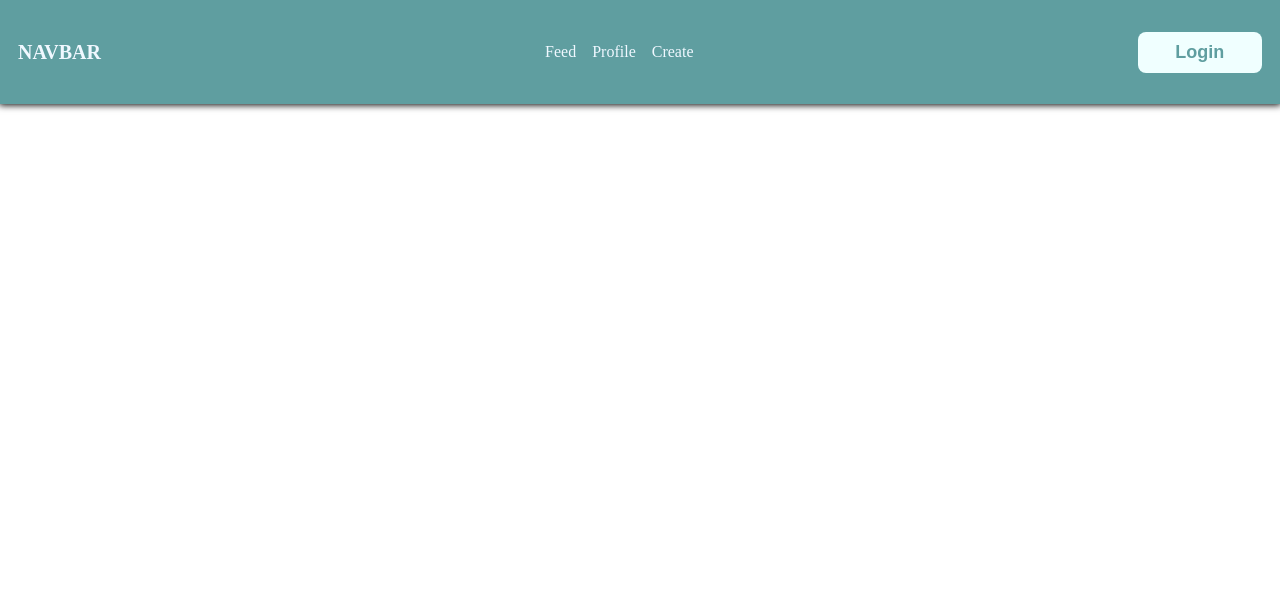
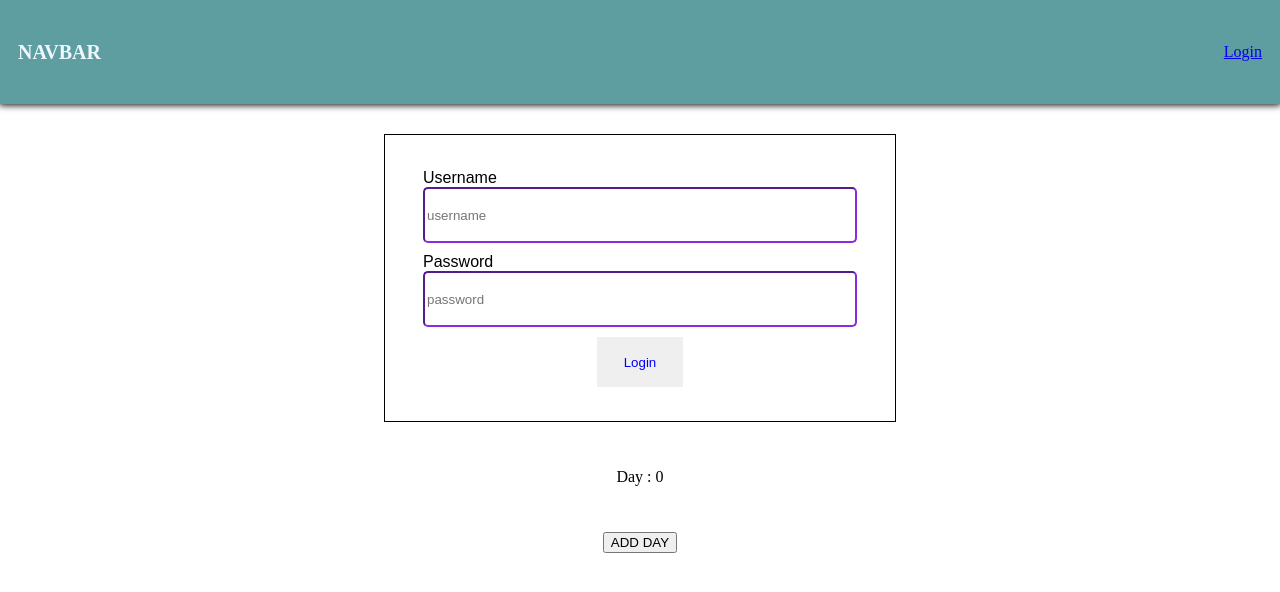
Before and after one commit to chtk05/first-react-app, a React (Vite) app: page /login in a window 1280 px wide. Shown: the top 592 px of the page. Built offline with nearby package versions, Linux system fonts and the light colour scheme.

Commit message:
context-everything

```diff
--- a/src/App.tsx
+++ b/src/App.tsx
@@ -6,17 +6,29 @@ import Home from './pages/Home'
 import Profile from './pages/Profile'
 import Create from './pages/Create'
 import PostDetail from './pages/PostDetail'
+import Login from './pages/Login'
+import { useAuth } from './providers/AuthProvider'
+import GuardedRoute from './guard/GuardedRoute'
 
 function App() {
+  const { isLoggedIn } = useAuth()
   return (
     <div className="App">
       <Navbar />
 
       <Routes>
         <Route path="/" element={<Home />} />
-        <Route path="/profile" element={<Profile />} />
-        <Route path="/create" element={<Create />} />
-        <Route path="/post/:id" element={<PostDetail />}></Route>
+
+        <Route path="/post/:id" element={<PostDetail />} />
+
+        <Route element={<GuardedRoute isRouteAccessible={isLoggedIn} redirectRoute="/login" />}>
+          <Route path="/profile" element={<Profile />} />
+          <Route path="/create" element={<Create />} />
+        </Route>
+
+        <Route element={<GuardedRoute isRouteAccessible={!isLoggedIn} redirectRoute="/" />}>
+          <Route path="/login" element={<Login />} />
+        </Route>
       </Routes>
     </div>
   )
--- a/src/component/Greeting.tsx
+++ b/src/component/Greeting.tsx
@@ -1,12 +1,9 @@
 import { useState } from 'react'
 import classes from './Greeting.module.css'
+import { useAuth } from '../providers/AuthProvider'
 
-interface IGreetYou {
-  name: string
-  isLoggedIn: boolean
-}
-
-const Greeting = ({ name, isLoggedIn }: IGreetYou) => {
+const Greeting = () => {
+  const { username } = useAuth()
   // const { name, msg } = props
   const [greetingMsg, setGreeting] = useState<string>('Hello Joo')
   const handleC = () => {
@@ -18,7 +15,7 @@ const Greeting = ({ name, isLoggedIn }: IGreetYou) => {
       <div className={classes.card}>
         <h4>{greetingMsg}</h4>
 
-        <p>{isLoggedIn ? name : 'UNKNOWN'}</p>
+        <p>{username}</p>
       </div>
       <button onClick={handleC}>Change text here...</button>
     </>
--- a/src/component/Navbar.module.css
+++ b/src/component/Navbar.module.css
@@ -20,6 +20,8 @@
   font-size: 18px;
   color: cadetblue;
   font-weight: bolder;
+  text-decoration: none;
+  text-align: center;
 }
 
 .btn1:hover {
--- a/src/component/Navbar.tsx
+++ b/src/component/Navbar.tsx
@@ -1,12 +1,18 @@
+import { Link } from 'react-router-dom'
 import navs from './Navbar.module.css'
 import { NavLink } from 'react-router-dom'
+import { useAuth } from '../providers/AuthProvider'
 
 const Navbar = () => {
+  const { isLoggedIn, logout } = useAuth()
+
   return (
     <div className={navs.navcard}>
       <h4 className={navs.title}> NAVBAR</h4>
 
       <div className={navs.menu}>
+        {isLoggedIn ? (
+          <>
             <NavLink className={({ isActive }) => (isActive ? navs.active : navs.inactive)} to="/">
               Feed
             </NavLink>
@@ -16,10 +22,12 @@ const Navbar = () => {
             <NavLink className={({ isActive }) => (isActive ? navs.active : navs.inactive)} to="/create">
               Create
             </NavLink>
+            <button onClick={logout}>Logout</button>
+          </>
+        ) : (
+          <Link to="/login">Login</Link>
+        )}
       </div>
-      <button type="submit" className={navs.btn1}>
-        Login
-      </button>
     </div>
   )
 }
--- /dev/null
+++ b/src/guard/GuardedRoute.tsx
@@ -0,0 +1,12 @@
+import { Navigate, Outlet } from 'react-router-dom'
+
+interface IGuardRouteProps {
+  isRouteAccessible: boolean
+  redirectRoute: string
+}
+
+const GuardedRoute = ({ isRouteAccessible, redirectRoute }: IGuardRouteProps) => {
+  return isRouteAccessible ? <Outlet /> : <Navigate to={redirectRoute} replace />
+}
+
+export default GuardedRoute
--- a/src/main.tsx
+++ b/src/main.tsx
@@ -3,11 +3,14 @@ import ReactDOM from 'react-dom/client'
 import App from './App.tsx'
 import './index.css'
 import { BrowserRouter } from 'react-router-dom'
+import AuthProvider from './providers/AuthProvider.tsx'
 
 ReactDOM.createRoot(document.getElementById('root')!).render(
   <React.StrictMode>
     <BrowserRouter>
-      <App />
+      <AuthProvider>
+        <App />
+      </AuthProvider>
     </BrowserRouter>
   </React.StrictMode>,
 )
--- a/src/pages/Home.tsx
+++ b/src/pages/Home.tsx
@@ -1,9 +1,13 @@
 import Post from '../component/Post'
 import usePosts from '../hooks/usePosts'
+import { useAuth } from '../providers/AuthProvider'
 import classes from './Home.module.css'
 
 const Home = () => {
   const { posts } = usePosts()
+  const { isLoggedIn } = useAuth()
+
+  console.log('from home:', isLoggedIn)
   return (
     <div className={classes.feedContainer}>
       {posts &&
--- /dev/null
+++ b/src/pages/Login.module.css
@@ -0,0 +1,30 @@
+.loginForm {
+  width: 40%;
+  height: auto;
+  display: flex;
+  flex-direction: column;
+  justify-content: space-between;
+  box-sizing: border-box;
+  border: 1px solid;
+  padding: 34px 38px;
+  font-family: Arial, Helvetica, sans-serif;
+}
+
+.items {
+  border-color: blueviolet;
+  border-radius: 5px;
+  width: auto;
+  height: 50px;
+  margin-bottom: 10px;
+}
+.loginBtn {
+  border-style: none;
+  color: blue;
+  width: 20%;
+  height: 50px;
+  margin: auto;
+  display: flex;
+  justify-content: center;
+
+  cursor: pointer;
+}
--- /dev/null
+++ b/src/pages/Login.tsx
@@ -0,0 +1,50 @@
+import { FormEvent, useState } from 'react'
+import { useAuth } from '../providers/AuthProvider'
+import { useNavigate } from 'react-router-dom'
+import classes from './Login.module.css'
+
+const Login = () => {
+  const { login } = useAuth()
+  const navigate = useNavigate()
+  const [num, setNumclick] = useState(0)
+  const [username, setUsername] = useState<string>('')
+  const [password, setPassword] = useState<string>('')
+  const handleSubmit = async (e: FormEvent) => {
+    e.preventDefault()
+    try {
+      await login(username, password)
+      navigate('/')
+    } catch (err) {
+      console.log(err)
+    }
+  }
+  const setNum = () => {
+    setNumclick(num + 5)
+  }
+
+  return (
+    <>
+      <form onSubmit={handleSubmit} className={classes.loginForm}>
+        <label> Username </label>
+        <input
+          type="text"
+          className={classes.items}
+          placeholder="username"
+          onChange={(e) => setUsername(e.target.value)}
+        />
+        <label>Password</label>
+        <input
+          type="password"
+          className={classes.items}
+          placeholder="password"
+          onChange={(e) => setPassword(e.target.value)}
+        />
+        <input type="submit" className={classes.loginBtn} value="Login" />
+      </form>
+      <p>Day : {num}</p>
+      <button onClick={setNum}>ADD DAY</button>
+    </>
+  )
+}
+
+export default Login
--- a/src/pages/Profile.tsx
+++ b/src/pages/Profile.tsx
@@ -2,7 +2,7 @@ import Greeting from '../component/Greeting'
 const Profile = () => {
   return (
     <div>
-      <Greeting name="PARN" msg="Hello" isLoggedIn={true} />
+      <Greeting />
     </div>
   )
 }
--- /dev/null
+++ b/src/providers/AuthProvider.tsx
@@ -0,0 +1,54 @@
+import { ReactNode, createContext, useContext, useState } from 'react'
+import { CredentialDTO, LoginDTO } from '../types/dto'
+import axios from 'axios'
+import { useNavigate } from 'react-router-dom'
+
+interface IAuthProviderProps {
+  children: ReactNode
+}
+interface IAuthContextType {
+  isLoggedIn: boolean
+  username: string | null
+  login: (username: string, password: string) => Promise<void>
+  logout: () => void
+}
+
+const AuthContext = createContext<IAuthContextType | null>(null)
+export const useAuth = () => {
+  const context = useContext(AuthContext)
+  if (!context) throw new Error('useAuth must be used in Authprovider')
+  return context
+}
+
+const token = localStorage.getItem('token')
+const user = localStorage.getItem('username')
+
+const AuthProvider = ({ children }: IAuthProviderProps) => {
+  const [isLoggedIn, setIsLoggedin] = useState<boolean>(!!token)
+  const [username, setUsername] = useState<string | null>(user)
+  const navigate = useNavigate()
+  const login = async (username: string, password: string) => {
+    const loginBody: LoginDTO = { username, password }
+    try {
+      const response = await axios.post<CredentialDTO>('https://api.learnhub.thanayut.in.th/auth/login', loginBody, {
+        headers: { 'Content-Type': 'application/json' },
+      })
+      localStorage.setItem('token', response.data.accessToken)
+      localStorage.setItem('username', username)
+      setIsLoggedin(true)
+      setUsername(username)
+    } catch (err) {
+      throw new Error('Invalid username / password')
+    }
+  }
+  const logout = () => {
+    // localStorage.removeItem('token')
+    localStorage.clear()
+    setIsLoggedin(false)
+    setUsername(null)
+    navigate('/')
+  }
+  return <AuthContext.Provider value={{ isLoggedIn, login, logout, username }}>{children}</AuthContext.Provider>
+}
+
+export default AuthProvider
```
Also changed, not shown: src/types/dto.ts (+8 -0 lines). Lines whose indentation alone changed are shown as unchanged.
